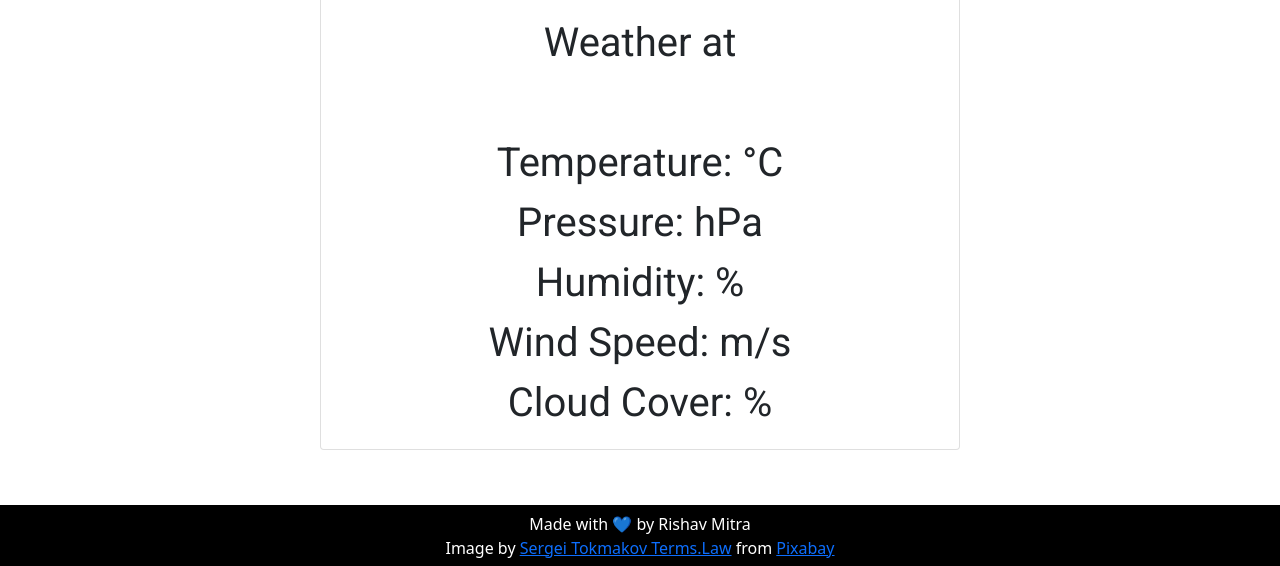
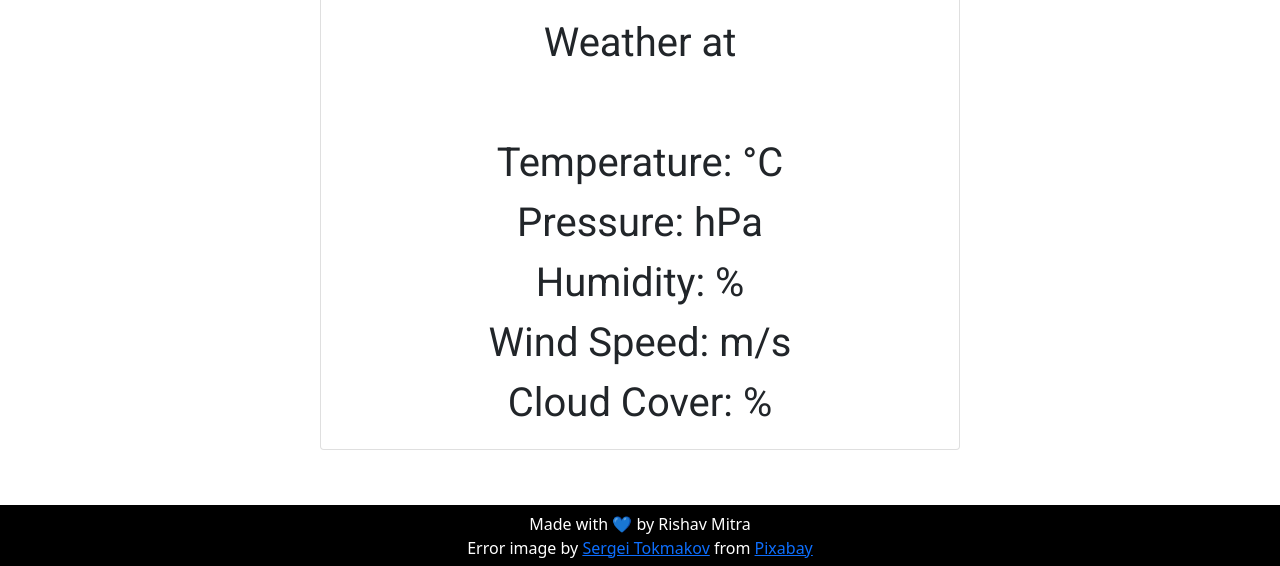
Before and after one commit to Rishav-12/weatherz, a website: page public/index.html in a window 1280 px wide. Shown: the part 234-800 px from the top of the page. Drawn offline with nearby package versions, Linux system fonts and the light colour scheme.

Commit message:
fix some issues

```diff
--- a/public/index.html
+++ b/public/index.html
@@ -39,7 +39,7 @@
     <div class="footer">
       Made with 💙 by Rishav Mitra
       <br>
-      Image by <a href="https://pixabay.com/users/sergeitokmakov-3426571/?utm_source=link-attribution&amp;utm_medium=referral&amp;utm_campaign=image&amp;utm_content=4827231" target="_blank">Sergei Tokmakov Terms.Law</a> from <a href="https://pixabay.com/?utm_source=link-attribution&amp;utm_medium=referral&amp;utm_campaign=image&amp;utm_content=4827231" target="_blank">Pixabay</a>
+      Error image by <a href="https://pixabay.com/users/sergeitokmakov-3426571/?utm_source=link-attribution&amp;utm_medium=referral&amp;utm_campaign=image&amp;utm_content=4827231" target="_blank">Sergei Tokmakov</a> from <a href="https://pixabay.com/?utm_source=link-attribution&amp;utm_medium=referral&amp;utm_campaign=image&amp;utm_content=4827231" target="_blank">Pixabay</a>
     </div>
     <script src="script.js"></script>
   </body>
```
Also changed, not shown: README.md, 1 other file.
